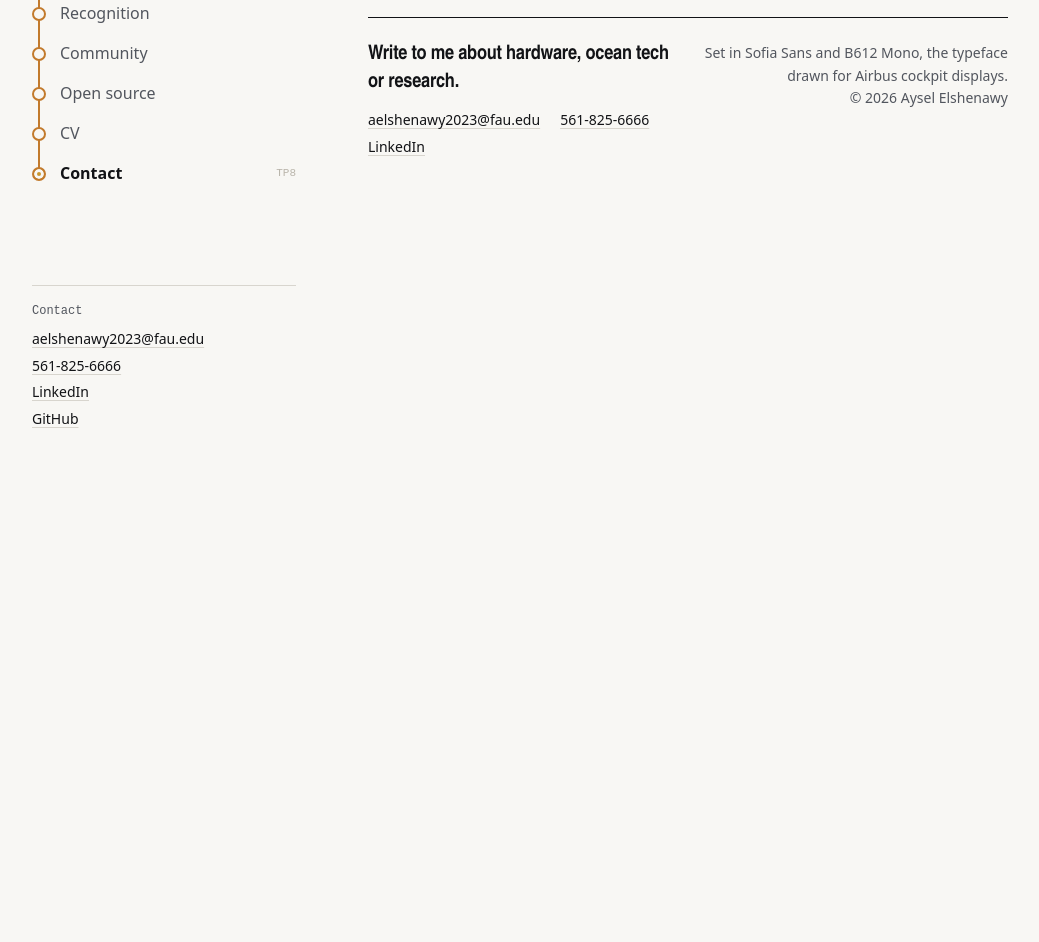
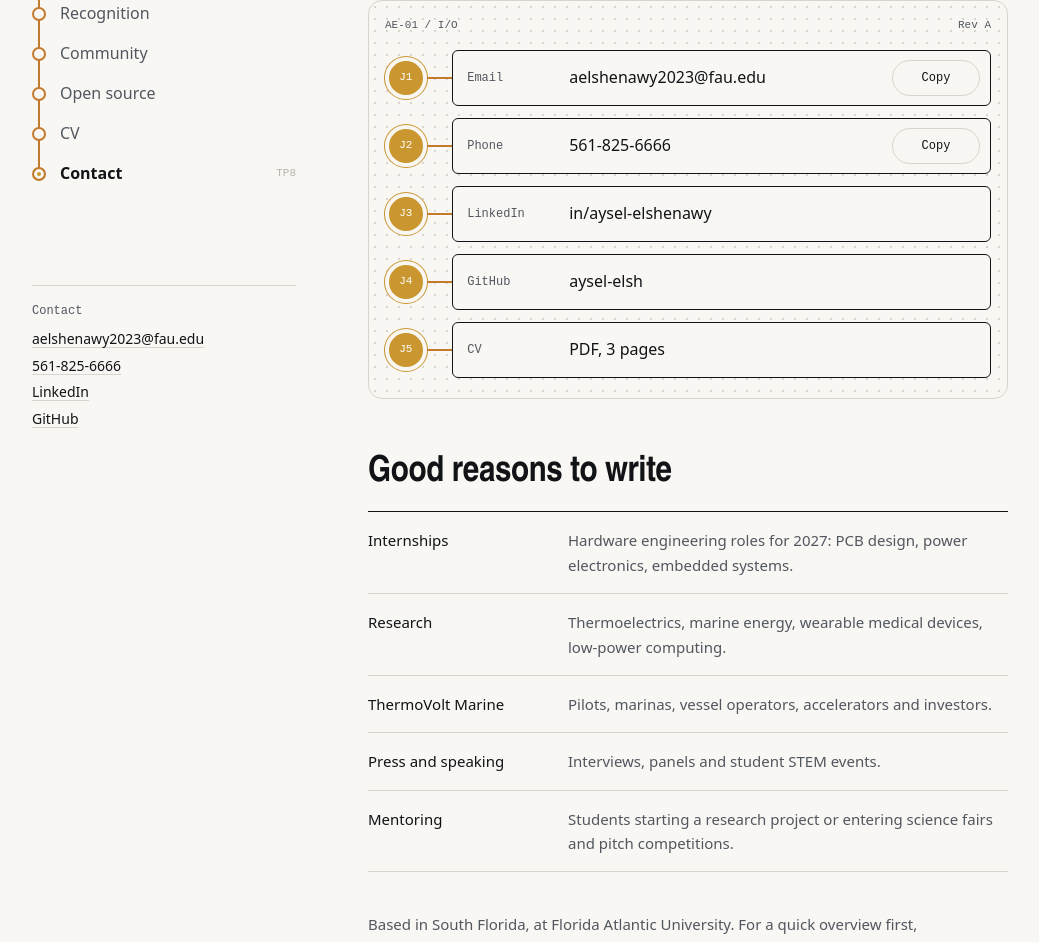
Before and after one commit to aysel-elsh/portfolio, a Next.js app: page /contact in a window 1280 px wide. Before the commit this address had no page. Shown: the part 314-1256 px from the top of the page, without its empty margins (120-1159 px from the left). Before the commit the page ends 800 px from the top, so only its background shows below. Built offline with nearby package versions, Linux system fonts and the light colour scheme; a web font is replaced by a local one.

Commit message:
Move site to repo root: contact page

```diff
--- /dev/null
+++ b/app/contact/page.tsx
@@ -0,0 +1,81 @@
+import type { Metadata } from "next";
+import { profile } from "@/content/profile";
+import { PageHead, TextLink } from "@/components/ui";
+import CopyButton from "@/components/CopyButton";
+
+export const metadata: Metadata = { title: "Contact" };
+
+const channels = [
+  { pin: "J1", label: "Email", value: profile.email, href: `mailto:${profile.email}`, copy: true },
+  { pin: "J2", label: "Phone", value: profile.phone ?? "", href: profile.phone ? `tel:+1${profile.phone.replace(/\D/g, "")}` : undefined, copy: true },
+  { pin: "J3", label: "LinkedIn", value: "in/aysel-elshenawy", href: profile.linkedin },
+  { pin: "J4", label: "GitHub", value: "aysel-elsh", href: profile.github },
+  { pin: "J5", label: "CV", value: "PDF, 3 pages", href: profile.cvPdf },
+].filter((c) => c.href);
+
+const reasons = [
+  { what: "Internships", detail: "Hardware engineering roles for 2027: PCB design, power electronics, embedded systems." },
+  { what: "Research", detail: "Thermoelectrics, marine energy, wearable medical devices, low-power computing." },
+  { what: "ThermoVolt Marine", detail: "Pilots, marinas, vessel operators, accelerators and investors." },
+  { what: "Press and speaking", detail: "Interviews, panels and student STEM events." },
+  { what: "Mentoring", detail: "Students starting a research project or entering science fairs and pitch competitions." },
+];
+
+export default function Contact() {
+  return (
+    <>
+      <PageHead
+        title="Contact"
+        standfirst="Always looking to connect, collaborate and grow. Reach out about hardware, research or anything I'm working on."
+      />
+
+      <section aria-label="Ways to reach me" className="mt-10">
+        <div className="contact-board">
+          <div aria-hidden className="mb-4 flex justify-between">
+            <span className="meta text-[11px]">AE-01 / I/O</span>
+            <span className="meta text-[11px]">Rev A</span>
+          </div>
+          <ul className="space-y-3">
+            {channels.map((c) => (
+              <li key={c.label} className="contact-row">
+                <span aria-hidden className="contact-pin">
+                  <span className="font-mono text-[11px]">{c.pin}</span>
+                </span>
+                <span aria-hidden className="contact-trace" />
+                <div className="contact-port">
+                  <span className="meta">{c.label}</span>
+                  <a href={c.href} rel={c.href?.startsWith("http") ? "noopener" : undefined} className="contact-value">
+                    {c.value}
+                  </a>
+                  {c.copy && <CopyButton text={c.value} label="Copy" />}
+                </div>
+              </li>
+            ))}
+          </ul>
+        </div>
+      </section>
+
+      <section aria-labelledby="why-h" className="mt-14">
+        <h2 id="why-h" className="font-serif text-[36px] font-[680] leading-[1.02] tracking-[-0.01em]">
+          Good reasons to write
+        </h2>
+        <dl className="mt-5 border-t border-ink">
+          {reasons.map((r) => (
+            <div
+              key={r.what}
+              className="grid grid-cols-1 gap-x-6 gap-y-1 border-b border-hairline py-4 sm:grid-cols-[11rem_minmax(0,1fr)]"
+            >
+              <dt className="text-[15px] font-medium">{r.what}</dt>
+              <dd className="text-[15px] leading-relaxed text-muted">{r.detail}</dd>
+            </div>
+          ))}
+        </dl>
+      </section>
+
+      <p className="mt-10 max-w-[36rem] text-[15px] leading-relaxed text-muted">
+        Based in South Florida, at Florida Atlantic University. For a quick overview first, the{" "}
+        <TextLink href="/cv/">CV page</TextLink> has everything on one page.
+      </p>
+    </>
+  );
+}
```
